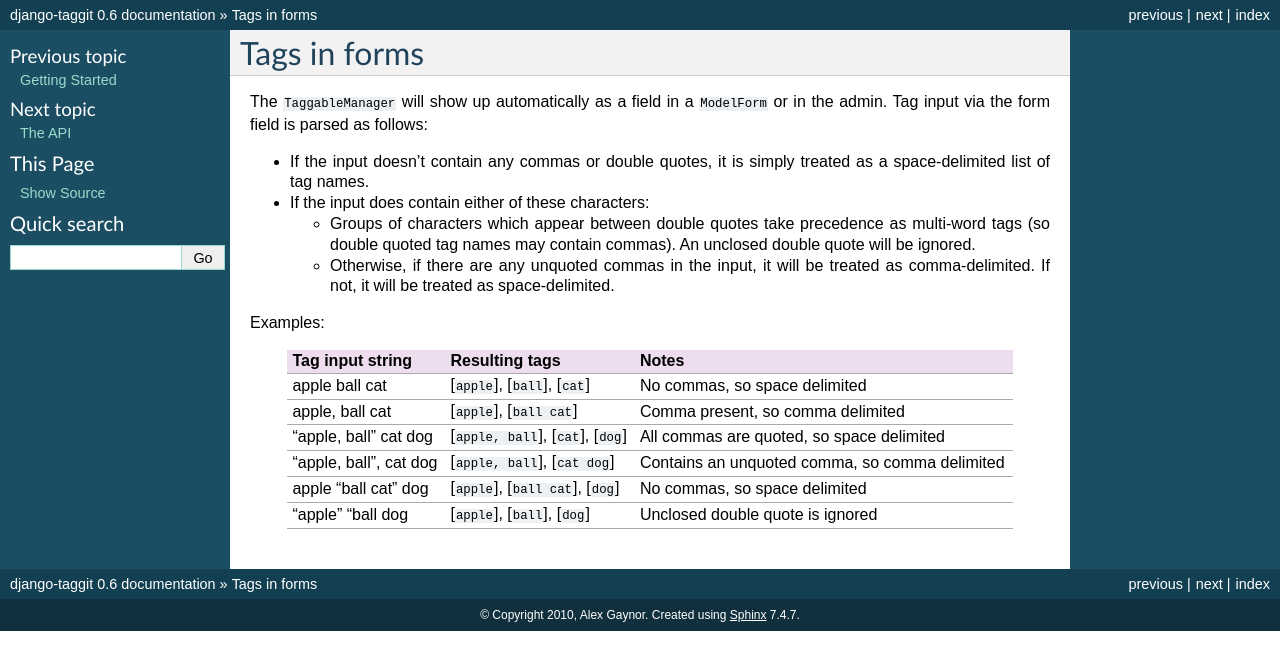
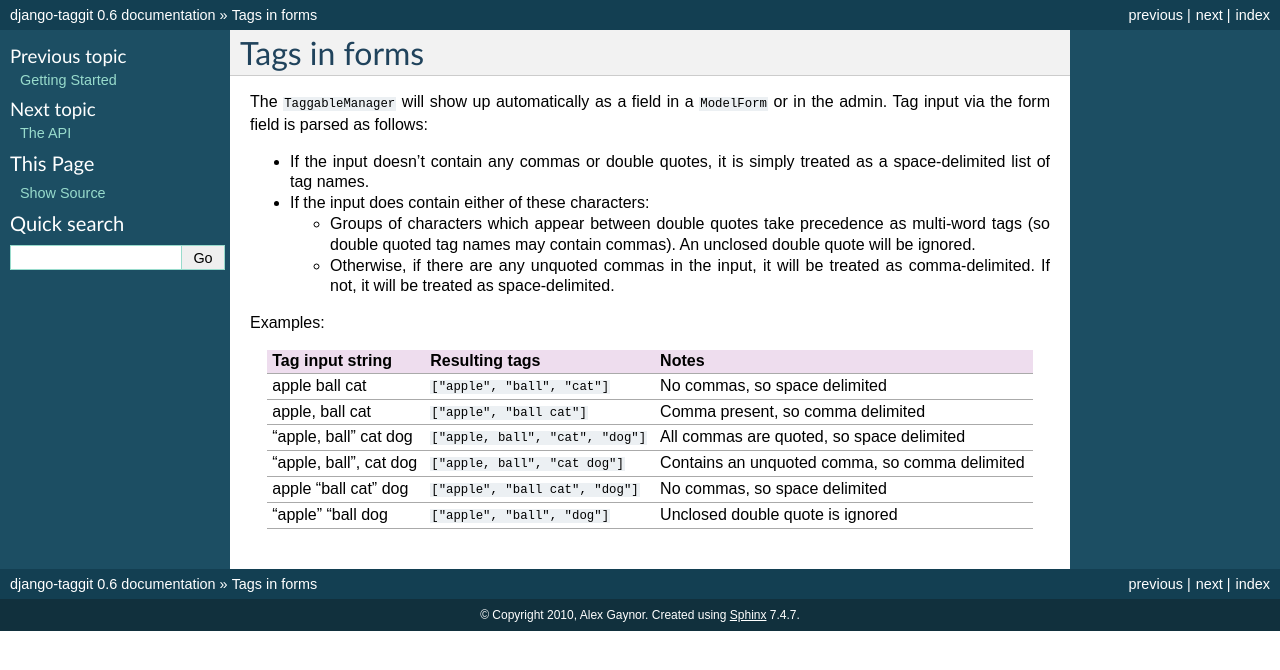
Before and after one commit to jazzband/django-taggit, a Sphinx documentation site: the page built from docs/forms.txt, in a window 1280 px wide. Shown: the top 670 px of the page. Built offline with Sphinx 7.4.7, drawn with Linux system fonts in a browser that asks for light colours.

Commit message:
A little bit of reformatting.

```diff
--- a/docs/forms.txt
+++ b/docs/forms.txt
@@ -22,13 +22,13 @@
 
 Examples:
 
-====================== ======================================= ================================================
-Tag input string       Resulting tags                          Notes
-====================== ======================================= ================================================
-apple ball cat         [``apple``], [``ball``], [``cat``]      No commas, so space delimited
-apple, ball cat        [``apple``], [``ball cat``]             Comma present, so comma delimited
-"apple, ball" cat dog  [``apple, ball``], [``cat``], [``dog``] All commas are quoted, so space delimited
-"apple, ball", cat dog [``apple, ball``], [``cat dog``]        Contains an unquoted comma, so comma delimited
-apple "ball cat" dog   [``apple``], [``ball cat``], [``dog``]  No commas, so space delimited
-"apple" "ball dog      [``apple``], [``ball``], [``dog``]      Unclosed double quote is ignored
-====================== ======================================= ================================================
+====================== ================================= ================================================
+Tag input string       Resulting tags                    Notes
+====================== ================================= ================================================
+apple ball cat         ``["apple", "ball", "cat"]``      No commas, so space delimited
+apple, ball cat        ``["apple", "ball cat"]``         Comma present, so comma delimited
+"apple, ball" cat dog  ``["apple, ball", "cat", "dog"]`` All commas are quoted, so space delimited
+"apple, ball", cat dog ``["apple, ball", "cat dog"]``    Contains an unquoted comma, so comma delimited
+apple "ball cat" dog   ``["apple", "ball cat", "dog"]``  No commas, so space delimited
+"apple" "ball dog      ``["apple", "ball", "dog"]``      Unclosed double quote is ignored
+====================== ================================= ================================================
```
Also changed, not shown: 2 other files.
